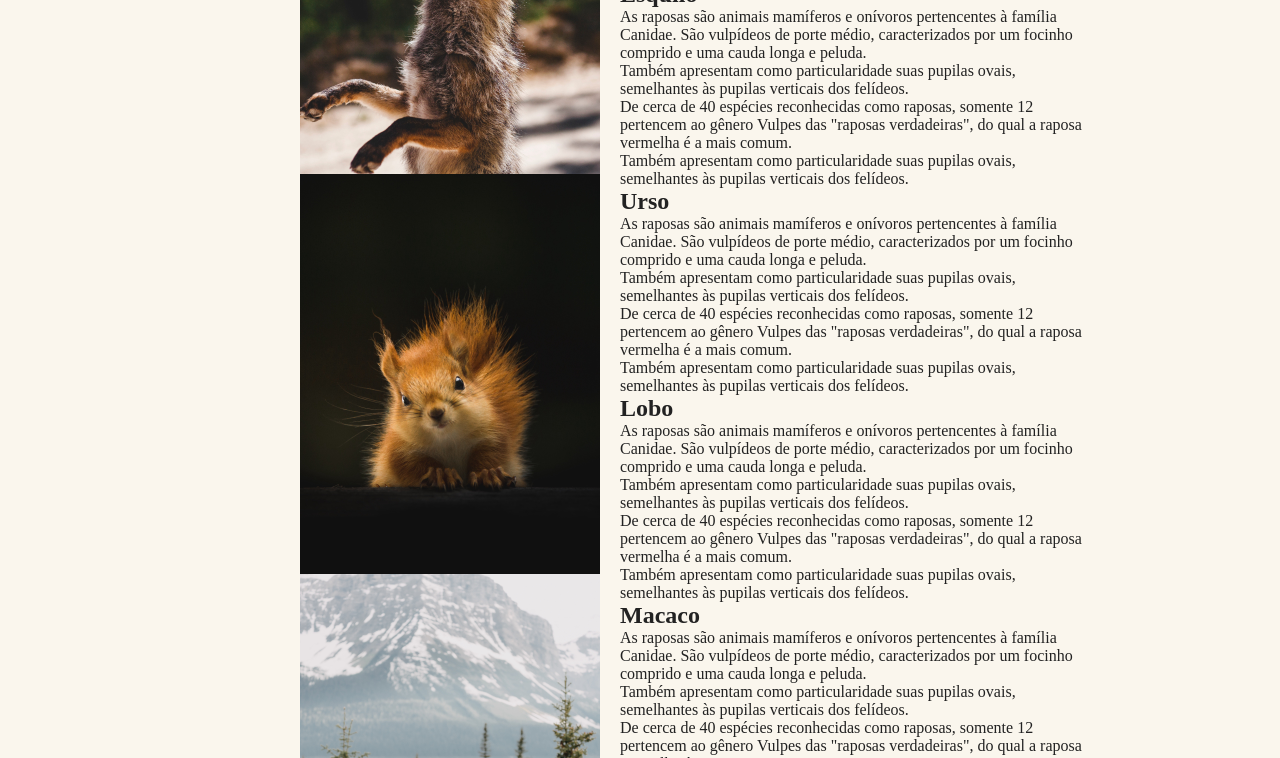
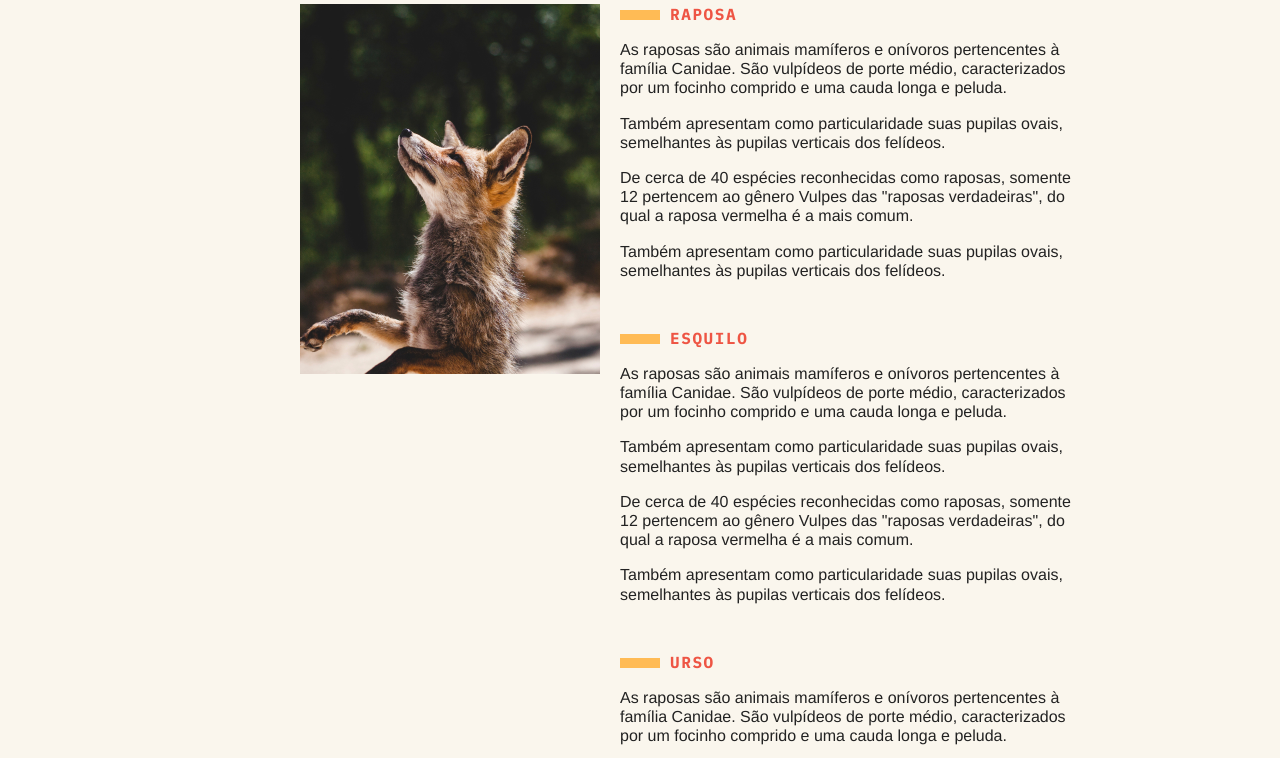
Before and after one commit to BHzdev/animais-fantasticos, a plain HTML site: page index.html in a window 1280 px wide. Shown: the part 356-1114 px from the top of the page. Drawn offline with Linux system fonts and the light colour scheme.

Commit message:
add animais css

```diff
--- a/css/style.css
+++ b/css/style.css
@@ -64,3 +64,64 @@ body {
   gap: 20px;
   margin-bottom: 4rem;
 }
+
+.titulo {
+  font-family: "Playfair Display SC", serif;
+  font-size: 6rem;
+  line-height: 1;
+  font-weight: 400;
+  margin-bottom: 1rem;
+  grid-column: 1 / 4;
+}
+
+.animais h2 {
+  font-family: "IBM Plex Mono", monospace;
+  font-size: 1rem;
+  text-transform: uppercase;
+  letter-spacing: 0.1rem;
+  margin-bottom: 1rem;
+  color: #e54;
+}
+
+.animais h2::before {
+  content: "";
+  display: inline-block;
+  width: 40px;
+  height: 10px;
+  margin-right: 10px;
+  background: #fb5;
+}
+
+.animais p {
+  font-family: Helvetica, Arial, sans-serif;
+  line-height: 1.2;
+  margin-bottom: 1rem;
+}
+
+.animais-lista {
+  height: 370px;
+  overflow-y: scroll;
+  grid-column: 2;
+}
+
+.animais-lista::-webkit-scrollbar {
+  width: 18px;
+}
+
+.animais-lista::-webkit-scrollbar-thumb {
+  background: #fb5;
+  border-left: 4px solid #faf6ed;
+  border-right: 4px solid #faf6ed;
+}
+
+.animais-lista::-webkit-scrollbar-track {
+  background: #faf6ed;
+}
+
+.animais-descricao {
+  grid-column: 3;
+}
+
+.animais-descricao section {
+  margin-bottom: 3rem;
+}
--- a/index.html
+++ b/index.html
@@ -6,7 +6,9 @@
   <meta http-equiv="X-UA-Compatible" content="IE=edge">
   <title>Animais Fantásticos</title>
   <meta name="viewport" content="width=device-width, initial-scale=1">
-  <link href="https://fonts.googleapis.com/css?family=Playfair+Display+SC" rel="stylesheet">
+  <link rel="preconnect" href="https://fonts.googleapis.com">
+  <link rel="preconnect" href="https://fonts.gstatic.com" crossorigin>
+  <link href="https://fonts.googleapis.com/css2?family=IBM+Plex+Mono:wght@400;700&family=Playfair+Display+SC&display=swap" rel="stylesheet">
   <link rel="stylesheet" type="text/css" href="css/style.css" />
 </head>
 
@@ -22,8 +24,8 @@
   </nav>
 
   <section class="grid-section animais" id="animais">
-    <h1>Animais Fantásticos</h1>
-    <ul>
+    <h1 class="titulo">Animais Fantásticos</h1>
+    <ul class="animais-lista">
       <li><img src="img/imagem1.jpg" alt="raposa"></li>
       <li><img src="img/imagem2.jpg" alt="esquilo"></li>
       <li><img src="img/imagem3.jpg" alt="urso"></li>
```
